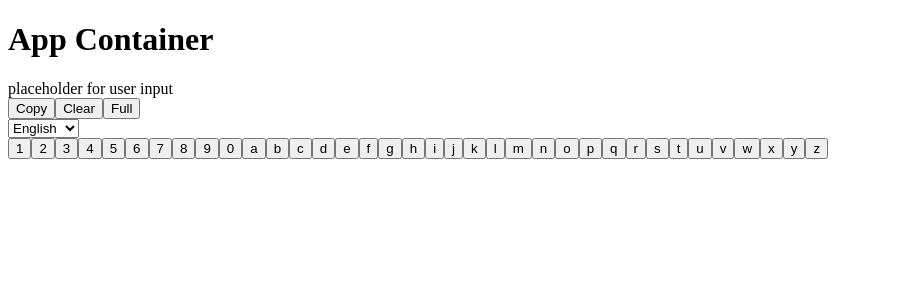
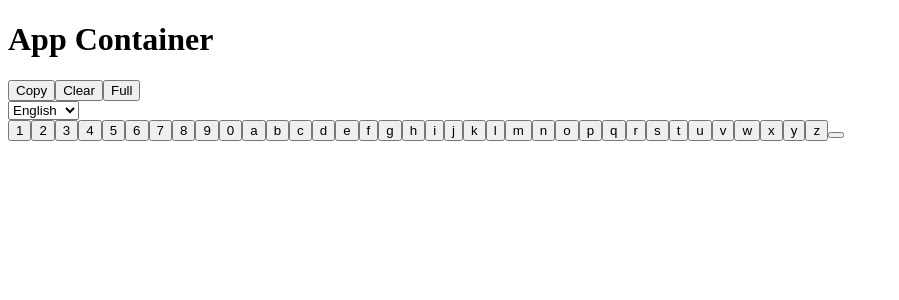
Before and after one commit to willvwms/keyboard, a React (Create React App) app: page / in a window 1280 px wide. Shown: the top 300 px of the page, without its empty margins (0-899 px from the left). Built offline with nearby package versions, Linux system fonts and the light colour scheme.

Commit message:
KEY-27: Adds letter key click handlers to modify user's input string and display it in the Screen component

```diff
--- a/src/App.js
+++ b/src/App.js
@@ -1,3 +1,4 @@
+import util from 'util';
 import { useState }  from 'react';
 import './App.css';
 import Keyboard from './components/Keyboard';
@@ -8,11 +9,16 @@ import characters from './characters';
 function App() {
 
   const [language, setLanguage] = useState("english");
-  const [userString, setUserString] = useState("placeholder for user input");
+  const [userString, setUserString] = useState("");
 
   function handleLanguageChange(newValue) {
     setLanguage(newValue);
-    console.log(newValue);
+    // console.log(newValue);
+  }
+
+  function handleInput(newValue) {
+    setUserString(userString.concat(newValue));
+    // console.log(newValue);
   }
 
   return (
@@ -21,7 +27,7 @@ function App() {
 
     <OutputDisplay userString={userString} />
     <LanguageSelector language={language} onChange={handleLanguageChange} />
-    <Keyboard id="keyboard_container" language={language} characters={characters} />
+    <Keyboard id="keyboard_container" language={language} characters={characters} onClick={handleInput} />
 
   </div>
   );
--- a/src/characters.js
+++ b/src/characters.js
@@ -35,7 +35,8 @@ const KEYS = {
     { 'value': 'w', 'type': 'letter', 'language':'en'},
     { 'value': 'x', 'type': 'letter', 'language':'en'},
     { 'value': 'y', 'type': 'letter', 'language':'en'},
-    { 'value': 'z', 'type': 'letter', 'language':'en'}
+    { 'value': 'z', 'type': 'letter', 'language':'en'},
+    { 'value': ' ', 'type': 'letter', 'language':'en'}
   ],
   "spanish" : [
     { 'value': '1', 'type': 'number', 'language':'es'},
--- a/src/components/Button.js
+++ b/src/components/Button.js
@@ -1,4 +1,5 @@
 import React from 'react';
+import util from 'util';
 
 function Button (props) {
 
@@ -6,8 +7,13 @@ function Button (props) {
     const dataType = props.dataType;
     const id = props.id;
 
+    function handleInput(event) {
+        props.onClick(event.target.value);
+        console.log(util.inspect(event.target.value));
+    }
+
     return (
-        <button id={id} data-type={dataType} >
+        <button id={id} dataType={dataType} value={value} onClick={handleInput} >
             {value}
         </button>
         );
--- a/src/components/Keyboard.js
+++ b/src/components/Keyboard.js
@@ -7,7 +7,7 @@ function Keyboard (props) {
     const keys = props.characters[language];
 
     const buttons = keys.map((item) =>
-        <Button id={`${item.language}_${item.value}`} value={item.value} dataType={item.dataType} />
+        <Button id={`${item.language}_${item.value}`} value={item.value} dataType={item.dataType} onClick={props.onClick} />
     );
 
     return (
```
